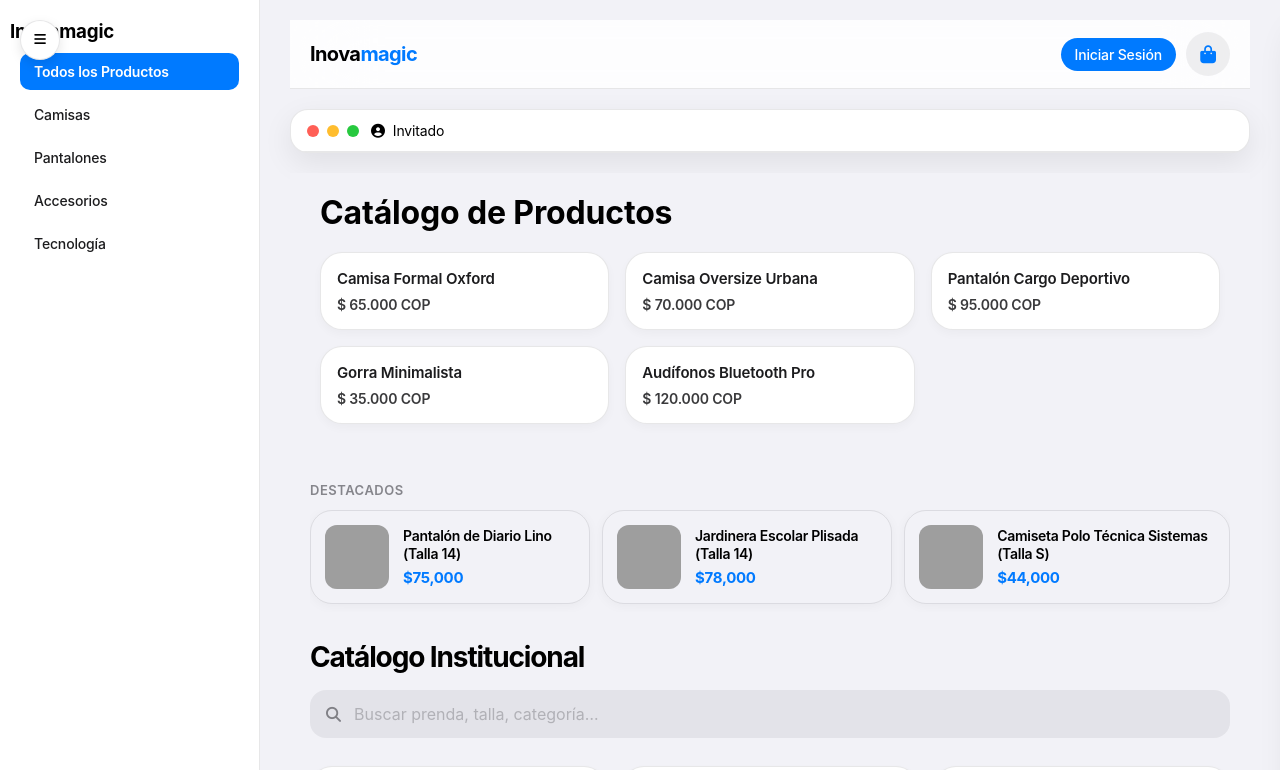
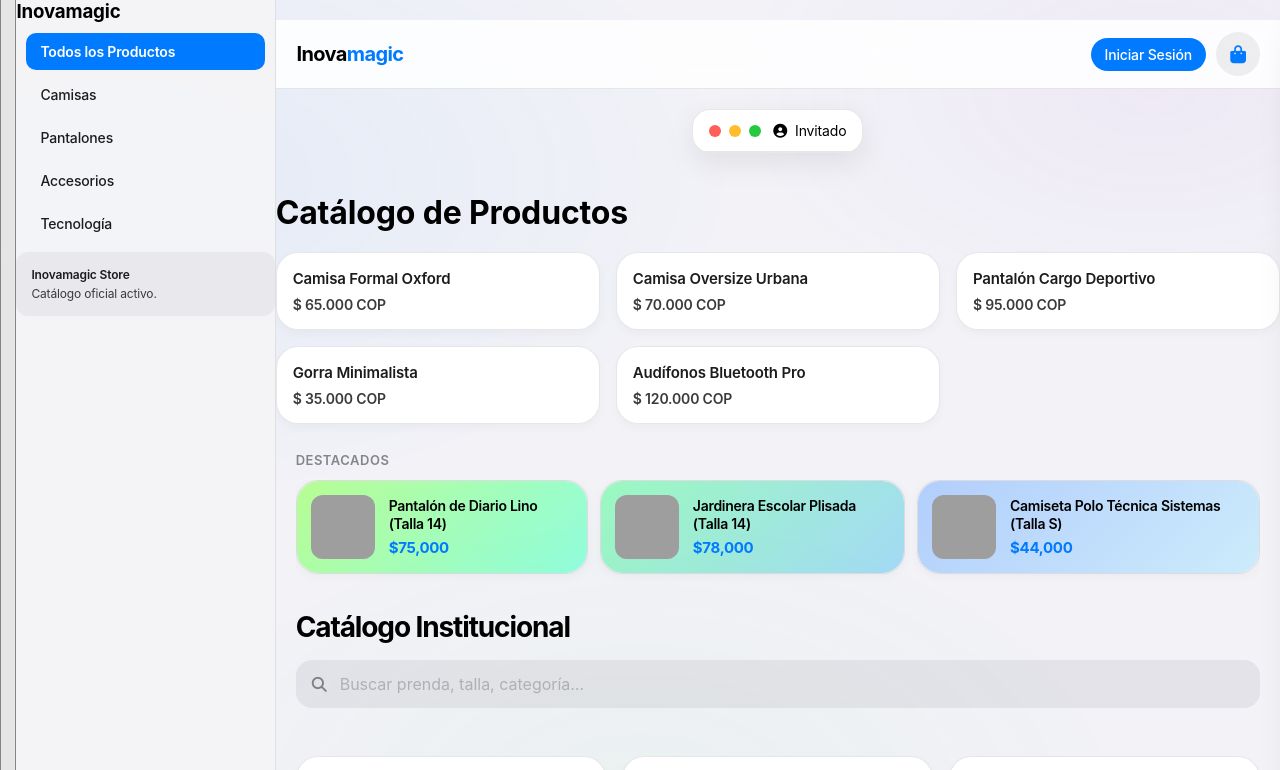
Before and after one commit to santiagocuellar-crypto/inovamagic, a Flask app: page / in a window 1280 px wide. Shown: the top 770 px of the page. Run offline with Flask 3, Linux system fonts and the light colour scheme; data that the repository does not hold is empty; grey boxes are pictures that could not be loaded.

Commit message:
Implementados precios minimalistas en escala de grises y estilos definitivos para layout y barra lateral

```diff
--- a/templates/index.html
+++ b/templates/index.html
@@ -76,55 +76,79 @@
     color: #3A3A3C; /* Gris oscuro elegante, cero azul */
 }
 
-      /* Estructura para poner la barra a la izquierda y el contenido al lado */
+     /* ==========================================
+   1. DISEÑO GENERAL Y LAYOUT (PC y Celular)
+   ========================================== */
 .app-layout {
     display: flex;
     min-height: 100vh;
-}
-
+    position: relative;
+    overflow-x: hidden;
+}
+
+/* Barra lateral fija en PC y oculta/desplegable en celular */
 .sidebar {
     width: 260px;
-    background: var(--ios-bg-elevated);
-    border-right: 1px solid var(--ios-separator);
-    padding: 20px 10px;
+    background: rgba(245, 245, 247, 0.92);
+    backdrop-filter: blur(20px);
+    -webkit-backdrop-filter: blur(20px);
+    border-right: 0.5px solid rgba(0, 0, 0, 0.08);
+    position: sticky;
+    top: 0;
+    height: 100vh;
+    overflow-y: auto;
+    flex-shrink: 0;
+    transition: transform 0.3s cubic-bezier(0.25, 1, 0.5, 1);
+    z-index: 100;
+}
+
+/* Contenido principal al lado de la barra */
+.main-content {
+    flex: 1;
+    min-width: 0;
     display: flex;
     flex-direction: column;
-    transition: transform 0.3s cubic-bezier(0.32, 0.72, 0, 1);
-}
-
-/* Ocultar la barra cuando se active la clase */
-.app-layout.sidebar-hidden .sidebar {
-    transform: translateX(-100%);
-    position: absolute;
-    height: 100%;
-    z-index: 100;
-}
-
-.main-content {
-    flex: 1;
-    padding: 30px;
-    background: var(--ios-bg);
-    overflow-y: auto;
-}
-
-/* Botón flotante para abrir y cerrar el menú */
-.btn-toggle-sidebar {
-    position: fixed;
-    top: 20px;
-    left: 20px;
-    z-index: 1000;
-    background: var(--ios-bg-elevated);
-    border: 1px solid var(--ios-separator);
-    color: var(--ios-label);
-    width: 40px;
-    height: 40px;
-    border-radius: 50%;
-    display: flex;
-    align-items: center;
-    justify-content: center;
-    cursor: pointer;
-    box-shadow: 0 4px 12px rgba(0,0,0,0.1);
-    transition: transform 0.2s ease;
+}
+
+
+/* ==========================================
+   2. ENCABEZADO CON EFECTO DESVANECIDO ESTILO APPLE
+   ========================================== */
+.main-content header,
+.catalog-header-sticky {
+    position: sticky;
+    top: 0;
+    z-index: 50;
+    /* Fondo translúcido sólido arriba que se vuelve vaporoso abajo para el efecto nube */
+    background: linear-gradient(to bottom, rgba(255, 255, 255, 0.92) 60%, rgba(255, 255, 255, 0.6) 85%, rgba(255, 255, 255, 0) 100%);
+    backdrop-filter: blur(20px);
+    -webkit-backdrop-filter: blur(20px);
+    border-bottom: 0.5px solid rgba(0, 0, 0, 0.06);
+    padding: 16px 24px;
+    transition: all 0.3s ease;
+}
+
+
+/* ==========================================
+   3. ADAPTACIÓN PARA CELULARES (Pantallas < 768px)
+   ========================================== */
+@media (max-width: 768px) {
+    .sidebar {
+        position: fixed;
+        left: 0;
+        top: 0;
+        transform: translateX(-100%);
+    }
+
+    /* Cuando se activa con el botón en el celular */
+    .app-layout.sidebar-visible .sidebar {
+        transform: translateX(0);
+    }
+
+    /* Ocultar barra por defecto al cargar en móvil */
+    .app-layout:not(.sidebar-visible) .sidebar {
+        transform: translateX(-100%);
+    }
 }
 
 .btn-toggle-sidebar:hover {
```
